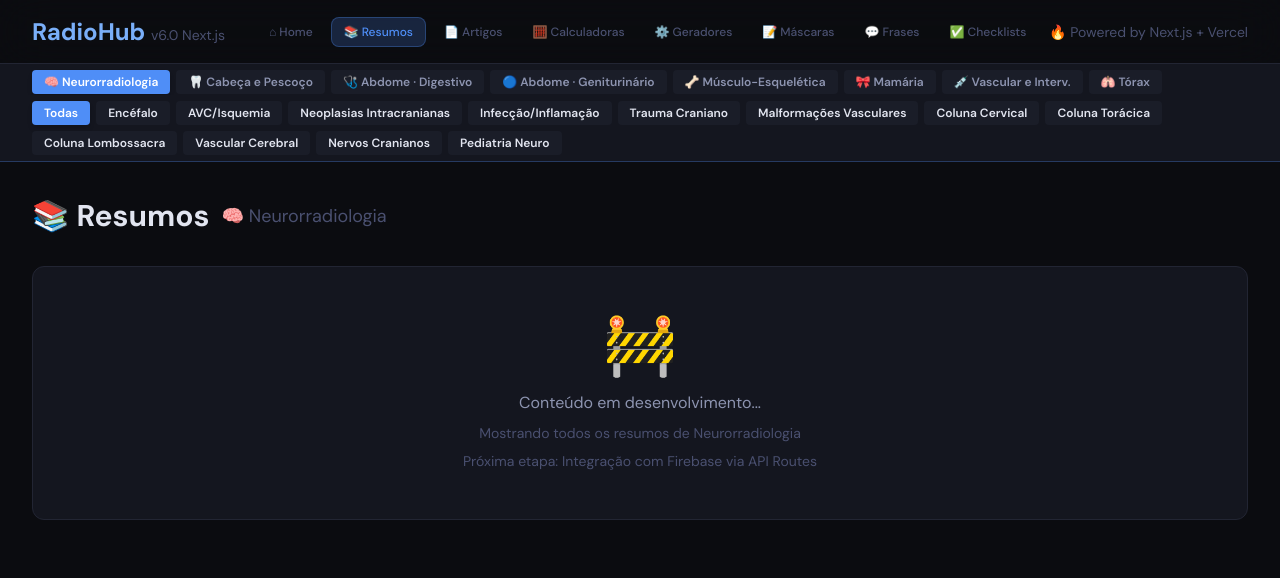
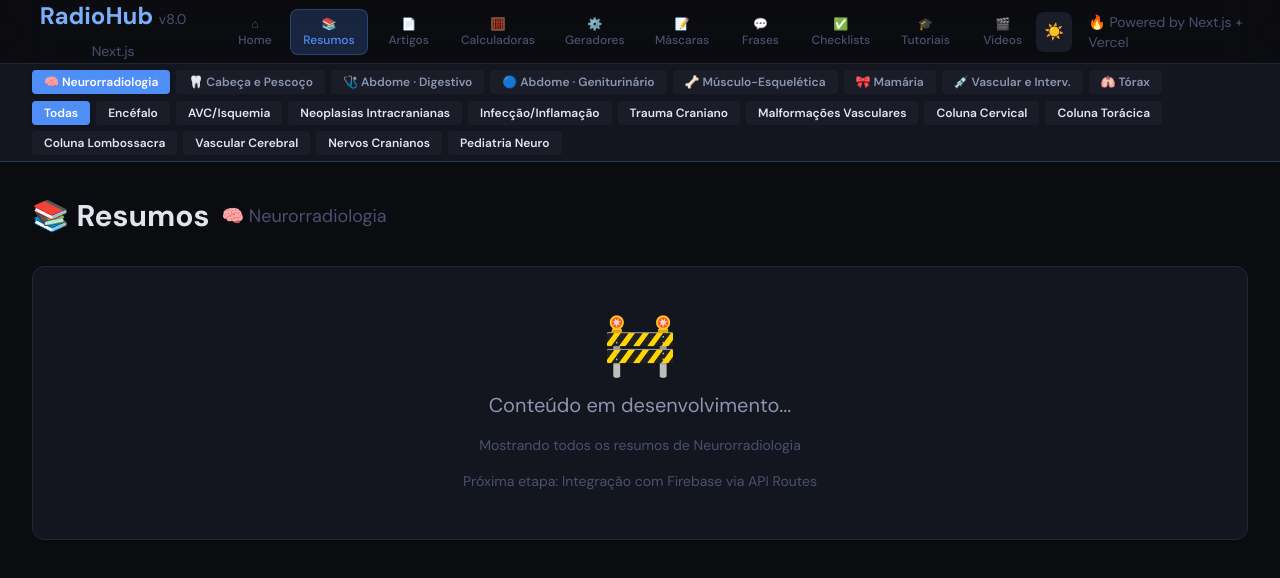
Before and after one commit to alandinizhummel-lgtm/radiohub-nextjs, a Next.js app: page / in a window 1280 px wide. Both pictures are taken after a click on the button "📚 Resumos". Shown: the top 578 px of the page. Built offline with nearby package versions, Linux system fonts and the light colour scheme.

Commit message:
Implement theme toggle and localStorage support
Add theme toggle functionality and load theme from localStorage.

```diff
--- a/app/page.tsx
+++ b/app/page.tsx
@@ -1,6 +1,6 @@
 'use client'
 
-import { useState } from 'react'
+import { useState, useEffect } from 'react'
 
 // ESPECIALIDADES (copiadas do RadioHub original)
 const SPECS = {
@@ -60,11 +60,30 @@ export default function Home() {
   const [currentSpec, setCurrentSpec] = useState('neuro')
   const [currentSubArea, setCurrentSubArea] = useState('all')
   const [currentSection, setCurrentSection] = useState('home')
+  const [theme, setTheme] = useState<'dark' | 'light'>('dark')
 
   const handleSpecChange = (spec: string) => {
     setCurrentSpec(spec)
     setCurrentSubArea('all')
   }
+
+  const toggleTheme = () => {
+    const newTheme = theme === 'dark' ? 'light' : 'dark'
+    setTheme(newTheme)
+    if (typeof window !== 'undefined') {
+      localStorage.setItem('theme', newTheme)
+      document.documentElement.classList.toggle('light-mode', newTheme === 'light')
+    }
+  }
+
+  // Load theme from localStorage on mount
+  useEffect(() => {
+    if (typeof window !== 'undefined') {
+      const savedTheme = localStorage.getItem('theme') as 'dark' | 'light' || 'dark'
+      setTheme(savedTheme)
+      document.documentElement.classList.toggle('light-mode', savedTheme === 'light')
+    }
+  }, [])
 
   return (
     <div className="min-h-screen">
@@ -76,7 +95,7 @@ export default function Home() {
               onClick={() => setCurrentSection('home')}
               className="text-2xl font-bold text-accent2 hover:text-accent transition-colors"
             >
-              RadioHub <span className="text-sm text-text3 font-normal">v6.0 Next.js</span>
+              RadioHub <span className="text-sm text-text3 font-normal">v8.0 Next.js</span>
             </button>
 
             <nav className="flex gap-1.5">
@@ -88,7 +107,9 @@ export default function Home() {
                 { id: 'geradores', label: '⚙️ Geradores' },
                 { id: 'mascaras', label: '📝 Máscaras' },
                 { id: 'frases', label: '💬 Frases' },
-                { id: 'checklist', label: '✅ Checklists' }
+                { id: 'checklist', label: '✅ Checklists' },
+                { id: 'tutoriais', label: '🎓 Tutoriais' },
+                { id: 'videos', label: '🎬 Vídeos' }
               ].map(section => (
                 <button
                   key={section.id}
@@ -105,14 +126,23 @@ export default function Home() {
             </nav>
           </div>
 
+          <div className="flex items-center gap-4">
+            <button
+              onClick={toggleTheme}
+              className="p-2 rounded-lg bg-surface2 hover:bg-border transition-all"
+              title={theme === 'dark' ? 'Ativar modo claro' : 'Ativar modo escuro'}
+            >
+              {theme === 'dark' ? '☀️' : '🌙'}
+            </button>
             <div className="text-sm text-text3">
               🔥 Powered by Next.js + Vercel
+            </div>
           </div>
         </div>
       </header>
 
       {/* ESPECIALIDADES TABS - COMPACTO */}
-      {currentSection !== 'home' && (
+      {currentSection !== 'home' && !['calculadoras', 'geradores', 'tutoriais', 'videos'].includes(currentSection) && (
         <div className="fixed top-16 left-0 right-0 bg-surface border-b border-accent/30 z-40 py-1.5">
           <div className="container mx-auto px-8 flex flex-wrap items-center gap-1.5">
             {Object.entries(SPECS).map(([key, spec]) => (
@@ -164,7 +194,13 @@ export default function Home() {
       )}
 
       {/* MAIN CONTENT */}
-      <main className={`${currentSection === 'home' ? 'pt-16' : 'pt-[150px]'} min-h-screen`}>
+      <main className={`${
+        currentSection === 'home'
+          ? 'pt-16'
+          : ['calculadoras', 'geradores', 'tutoriais', 'videos'].includes(currentSection)
+          ? 'pt-16'
+          : 'pt-[150px]'
+      } min-h-screen`}>
         <div className="container mx-auto px-8 py-12">
 
           {currentSection === 'home' && (
@@ -325,28 +361,69 @@ export default function Home() {
                 {currentSection === 'mascaras' && '📝 Máscaras de Laudo'}
                 {currentSection === 'frases' && '💬 Frases Prontas'}
                 {currentSection === 'checklist' && '✅ Checklists'}
+                {currentSection === 'tutoriais' && '🎓 Tutoriais'}
+                {currentSection === 'videos' && '🎬 Vídeos'}
+                {!['calculadoras', 'geradores', 'tutoriais', 'videos'].includes(currentSection) && (
                   <span className="text-text3 text-lg font-normal">
                     {SPECS[currentSpec as keyof typeof SPECS].icon} {SPECS[currentSpec as keyof typeof SPECS].label}
                     {currentSubArea !== 'all' && ` · ${currentSubArea}`}
                   </span>
+                )}
               </h2>
 
               <div className="bg-surface border border-border rounded-xl p-12 text-center">
-                <div className="text-6xl mb-4">🚧</div>
-                <p className="text-text2">
+                <div className="text-6xl mb-4">
+                  {currentSection === 'tutoriais' && '🎓'}
+                  {currentSection === 'videos' && '🎬'}
+                  {!['tutoriais', 'videos'].includes(currentSection) && '🚧'}
+                </div>
+                <p className="text-text2 text-xl mb-4">
                   {currentSection === 'artigos' && 'Resumos de artigos científicos com take-aways práticos'}
                   {currentSection === 'calculadoras' && 'Calculadoras médicas (eGFR, TI-RADS, BI-RADS, Bosniak)'}
                   {currentSection === 'geradores' && 'Geradores automáticos de laudo (RM Cardíaca)'}
+                  {currentSection === 'tutoriais' && 'Tutoriais práticos de radiologia'}
+                  {currentSection === 'videos' && 'Vídeos educacionais e demonstrações'}
                   {['resumos', 'mascaras', 'frases', 'checklist'].includes(currentSection) && 'Conteúdo em desenvolvimento...'}
                 </p>
                 <p className="text-sm text-text3 mt-2">
-                  {currentSubArea === 'all'
+                  {!['calculadoras', 'geradores', 'tutoriais', 'videos'].includes(currentSection) && currentSubArea === 'all'
                     ? `Mostrando todos os ${currentSection} de ${SPECS[currentSpec as keyof typeof SPECS].label}`
-                    : `Mostrando ${currentSection} de ${SPECS[currentSpec as keyof typeof SPECS].label} · ${currentSubArea}`
+                    : !['calculadoras', 'geradores', 'tutoriais', 'videos'].includes(currentSection)
+                    ? `Mostrando ${currentSection} de ${SPECS[currentSpec as keyof typeof SPECS].label} · ${currentSubArea}`
+                    : currentSection === 'tutoriais'
+                    ? 'Guias passo a passo, protocolos e técnicas avançadas'
+                    : currentSection === 'videos'
+                    ? 'Aulas, webinars e demonstrações práticas'
+                    : 'Próxima etapa de desenvolvimento'
                   }
                 </p>
-                <p className="text-sm text-text3 mt-2">
-                  Próxima etapa: Integração com Firebase via API Routes
+                {currentSection === 'tutoriais' && (
+                  <div className="mt-6 max-w-2xl mx-auto text-left">
+                    <p className="text-sm text-text3 mb-2">📌 Tópicos planejados:</p>
+                    <ul className="text-sm text-text2 space-y-1">
+                      <li>• Como protocolar exames de RM</li>
+                      <li>• Passo a passo para laudo de TC de Tórax</li>
+                      <li>• Técnicas de otimização de contraste</li>
+                      <li>• Protocolos de urgência e emergência</li>
+                    </ul>
+                  </div>
+                )}
+                {currentSection === 'videos' && (
+                  <div className="mt-6 max-w-2xl mx-auto text-left">
+                    <p className="text-sm text-text3 mb-2">📌 Conteúdos planejados:</p>
+                    <ul className="text-sm text-text2 space-y-1">
+                      <li>• Webinars com especialistas</li>
+                      <li>• Demonstrações de casos complexos</li>
+                      <li>• Tutoriais em vídeo de técnicas</li>
+                      <li>• Revisões de literatura recente</li>
+                    </ul>
+                  </div>
+                )}
+                <p className="text-sm text-text3 mt-4">
+                  {['tutoriais', 'videos'].includes(currentSection)
+                    ? 'Seção será implementada na próxima fase de desenvolvimento'
+                    : 'Próxima etapa: Integração com Firebase via API Routes'
+                  }
                 </p>
               </div>
             </div>
```
Lines whose indentation alone changed are shown as unchanged.
